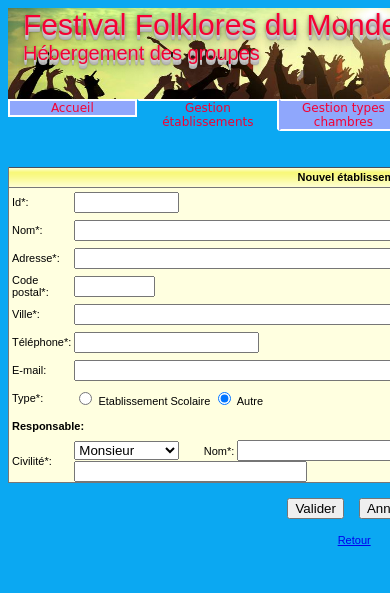
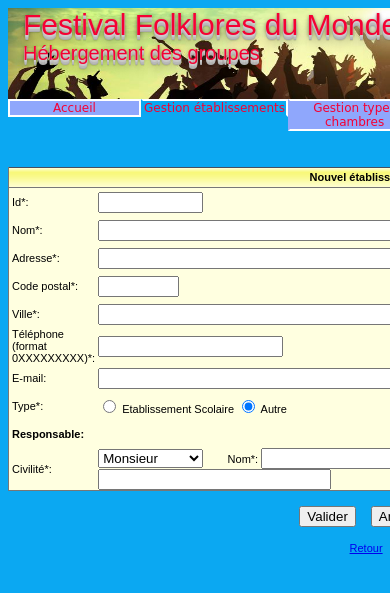
Before and after one commit to jeremydurand/Festival, a PHP site: page /cGestionEtablissements.php?action=demanderCreerEtab in a window 390 px wide; the page is wider, and only the part inside the window is pictured. Shown: the top 593 px of that part. Run offline with PHP 8.4, Linux system fonts and the light colour scheme; some libraries are stand-ins or nearby versions.

Commit message:
format telephone

```diff
--- a/vues/GestionEtablissements/vCreerModifierEtablissement.php
+++ b/vues/GestionEtablissements/vCreerModifierEtablissement.php
@@ -108,7 +108,7 @@
          maxlength="35"></td>
       </tr>
       <tr class="ligneTabNonQuad">
-         <td> Téléphone*: </td>
+         <td> Téléphone (format 0XXXXXXXXX)*: </td>
          <td><input type="text" value="' . $tel . '" name="tel" size ="20"
          maxlength="10"></td>
       </tr>
```
